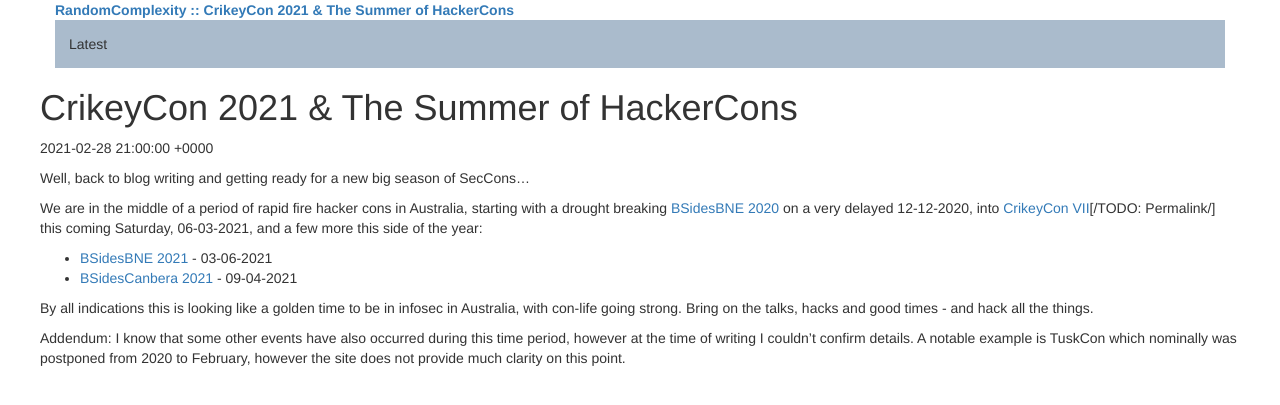
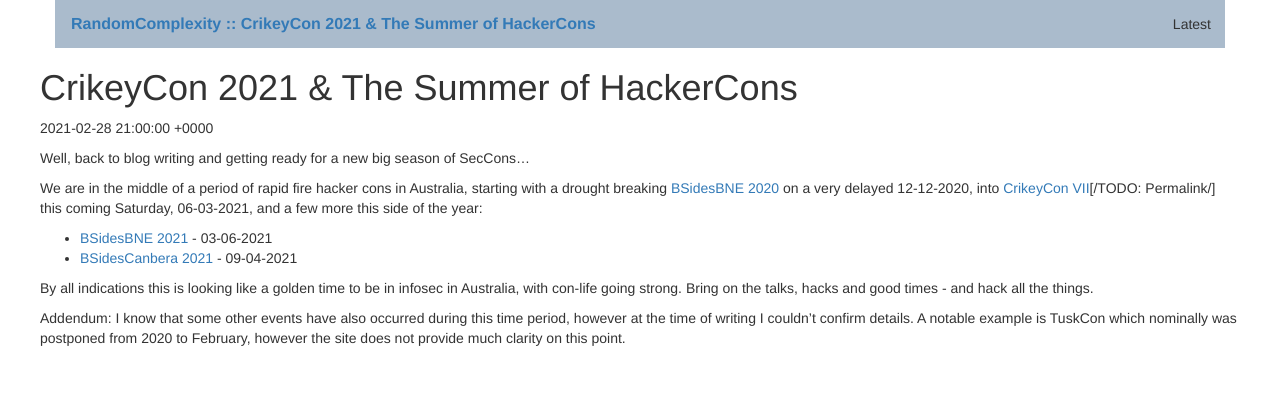
Before and after one commit to aussieklutz/aussieklutz.github.io, a Jekyll site: the page built from _posts/2021-03-01-the-summer-of-hackercons.markdown, in a window 1280 px wide. Shown: the top 405 px of the page. Built offline with Jekyll 4.4.1, drawn with Linux system fonts in a browser that asks for light colours.

Commit message:
Adjusting Theme

```diff
--- a/_includes/header.html
+++ b/_includes/header.html
@@ -1,10 +1,8 @@
 <header class="site-header container" role="banner">
     <div class="row">
         <div class="col">
-            <strong><a class="site-title" rel="author" href="{{ site.url }}">{{ site.title }}{%- if page.title  -%}&nbsp;::&nbsp;{{ page.title }}{%- endif -%}</a></strong>
-        </div>
-        <div class="col">
             <nav class="main_menu">
+                <strong><a class="site-title" rel="author" href="{{ site.url }}">{{ site.title }}{%- if page.title  -%}&nbsp;::&nbsp;{{ page.title }}{%- endif -%}</a></strong>
                 <ul class="menu_items">
                     <li class="menu_item">
                         <span>Latest</span>
```
